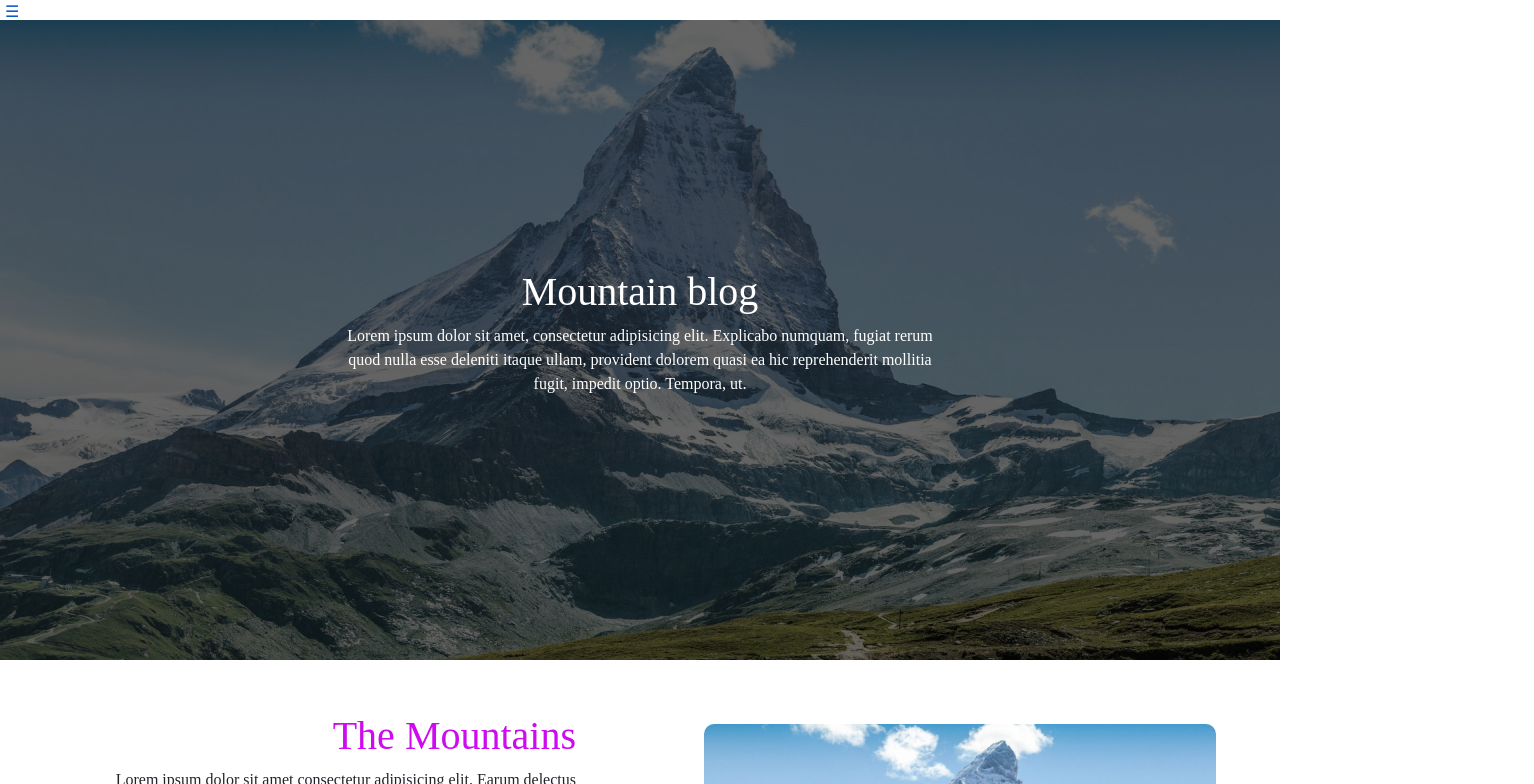
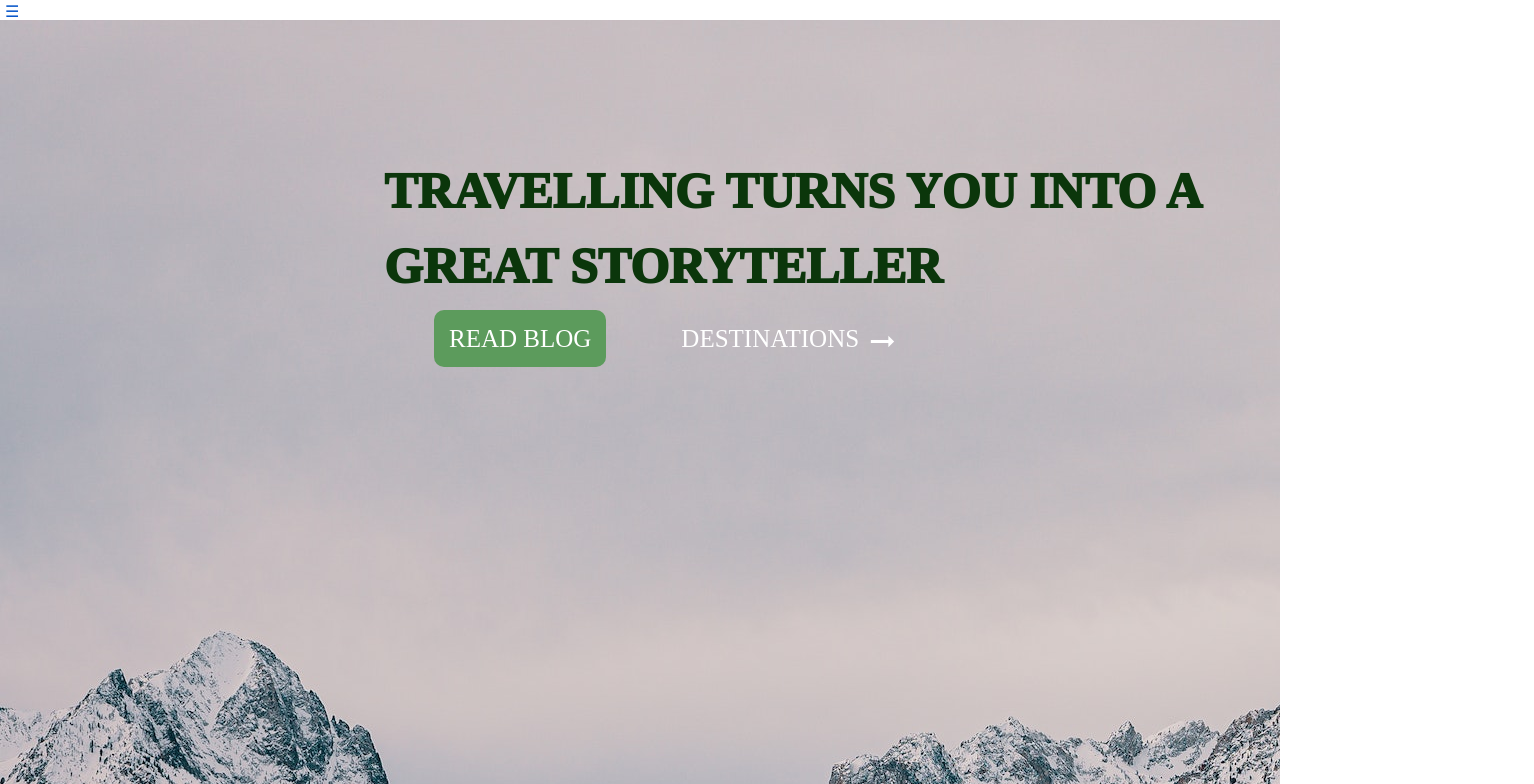
Before and after one commit to WebseederMayuradlak/wondersports, a React (Create React App) app: page / in a window 1280 px wide. Shown: the top 784 px of the page, 1534 px wide, since content can reach past the window. Built offline with nearby package versions, Linux system fonts and the light colour scheme; the HTML template or start-up script is replaced by a standard one.

Commit message:
Fix main blog page CSS

```diff
--- a/src/App.jsx
+++ b/src/App.jsx
@@ -28,14 +28,6 @@ import Crossocean from './Components/Blogs-Page/Cross-Ocean/Crossocean';
 import FaimilyBlog from './Components/Blogs-Page/Faimily/FaimilyBlog';
 import ForestBlog from './Components/Blogs-Page/Forest/ForestBlog';
 import Mountain from './Components/Blogs-Page/Mountain/Mountain';
-// import AdvantureBlog from './Components/Blogs-Page/AdvantureBlog';
-// import AfricatourGuide from './Components/TourGuide/AfricatourGuide';
-// import EuroptourGuide from './Components/TourGuide/EuroptourGuide';
-// import MiddleEast from './Components/TourGuide/MiddleEast';
-// import NorthTourGuide from './Components/TourGuide/NorthTourGuide';
-// import { BrowserRouter as Router,Link,Routes } from 'react-router-dom';
-// import WintertourGuide from './Components/TourGuide/WintertourGuide';
-// import SummertourGuide from './Components/TourGuide/SummertourGuide';
 
 
 function App() {
@@ -43,17 +35,10 @@ function App() {
   return (
     <div className="App">
       <Navbar/>
-      {/* <ForestBlog/> */}
-      <Mountain />
-      {/* <FaimilyBlog/> */}
-      {/* <Crossocean/> */}
-      {/* <CultureBlog/> */}
-      {/* <AdvantureBlog/> */}
-      {/* <AdvantureBlog/> */}
-    {/* <AdvantureBlog/> */}
-{/* <MainBlogPage/> */}
-{/* <Solotravel/> */}
-{/* <AdvantureBlog/> */}
+      <MainBlogPage/>
+      {/* <Destination/> */}
+      {/* <InterestPage/> */}
+   {/* <HomePage/> */}
      <Footer />
     </div>
   );
--- a/src/Components/Blogs-Page/MainBlogPage.jsx
+++ b/src/Components/Blogs-Page/MainBlogPage.jsx
@@ -12,7 +12,7 @@ import ArrowRightAltIcon from '@mui/icons-material/ArrowRightAlt';
 export default function MainBlogPage() {
   return (
     <div className='main-blog-page'>
-      <div className="blog-content">
+      <div className="blog-content" style={{paddingLeft:'30%'}}>
         <p>Travelling turns you into a <br /> great storyteller</p>
         <a href="" className='read'>read blog</a>
         <a href="">destinations <ArrowRightAltIcon fontSize='large' /> </a>
--- a/src/Components/Blogs-Page/main.css
+++ b/src/Components/Blogs-Page/main.css
@@ -269,12 +269,14 @@
 
 .places .span-india-china span {
     position: relative;
-    left: -25%;
+    margin: 4%;
+    /* left: -25%; */
 }
 
 .places .turkey-canada span {
     position: relative;
-    left: -25%;
+    /* left: -25%; */
+    margin:4% ;
 }
 
 .place-destination {
```
Also changed, not shown: src/Components/home.css (+20 -26 lines).
